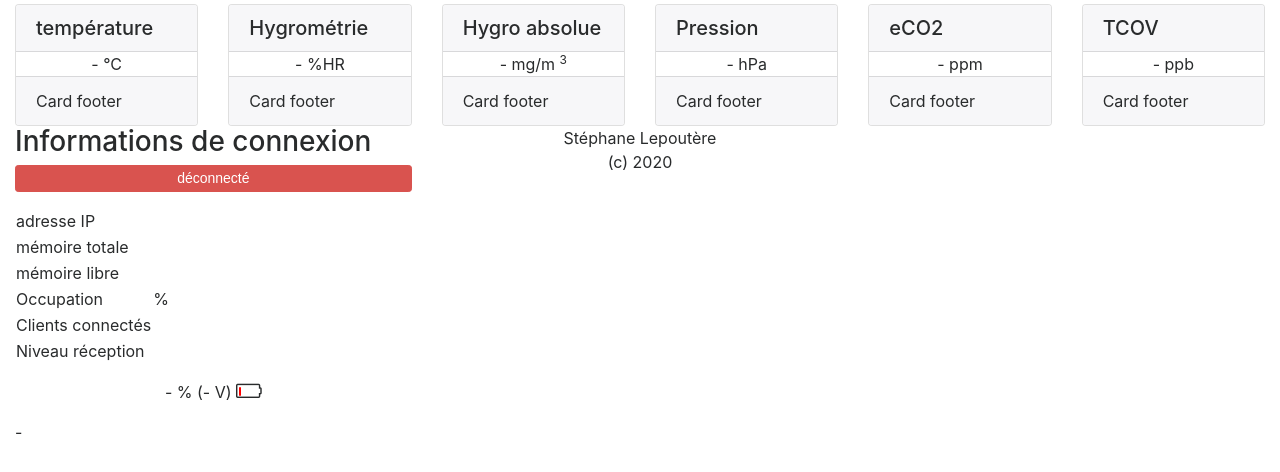
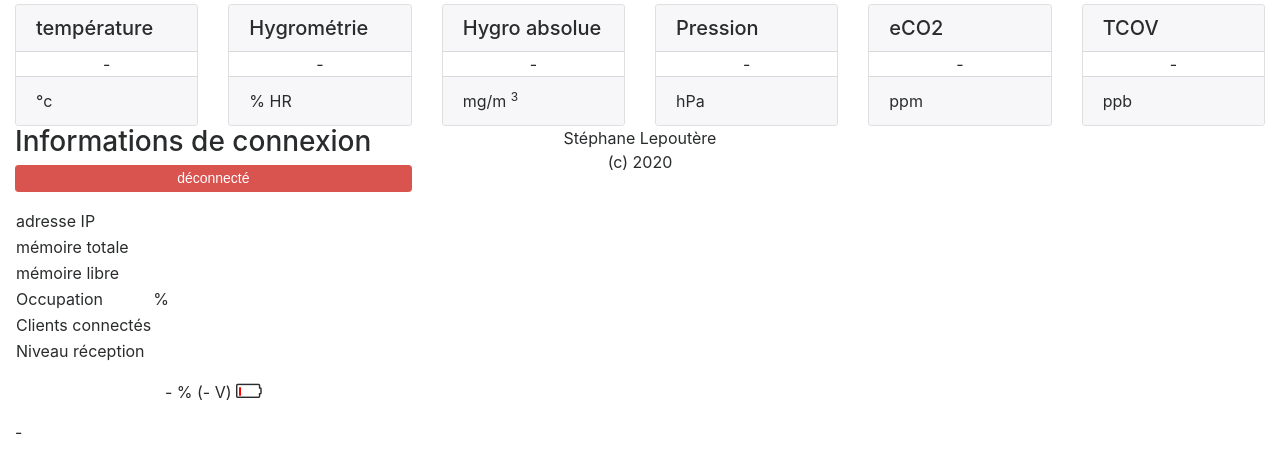
Before and after one commit to PoutsBF/QAir, a plain HTML site: page data/index.htm in a window 1280 px wide. Shown: the part 142-614 px from the top of the page. Drawn offline with Linux system fonts and the light colour scheme.

Commit message:
Update index.htm

```diff
--- a/data/index.htm
+++ b/data/index.htm
@@ -70,11 +70,11 @@
 					</h5>
 					<div class="card-body text-center">
 						<p class="card-text">
-							<span id="val_temp">-</span> °C
+							<span id="val_temp">-</span>
 						</p>
 					</div>
 					<div class="card-footer">
-						Card footer
+						°c
 					</div>
 				</div>
 			</div>
@@ -85,11 +85,11 @@
 					</h5>
 					<div class="card-body text-center">
 						<p class="card-text">
-							<span id="val_hygro">-</span> %HR
+							<span id="val_hygro">-</span>
 						</p>
 					</div>
 					<div class="card-footer">
-						Card footer
+						% HR
 					</div>
 				</div>
 			</div>
@@ -100,11 +100,11 @@
 					</h5>
 					<div class="card-body text-center">
 						<p class="card-text">
-							<span id="val_hygroAbs">-</span> mg/m <sup>3</sup>
+							<span id="val_hygroAbs">-</span>
 						</p>
 					</div>
 					<div class="card-footer">
-						Card footer
+						mg/m <sup>3</sup>
 					</div>
 				</div>
 			</div>
@@ -115,11 +115,11 @@
 					</h5>
 					<div class="card-body text-center">
 						<p class="card-text">
-							<span id="val_pression">-</span> hPa
+							<span id="val_pression">-</span>
 						</p>
 					</div>
 					<div class="card-footer">
-						Card footer
+						hPa
 					</div>
 				</div>
 			</div>
@@ -130,11 +130,11 @@
 					</h5>
 					<div class="card-body text-center">
 						<p class="card-text">
-							<span id="val_eco2">-</span> ppm
+							<span id="val_eco2">-</span>
 						</p>
 					</div>
 					<div class="card-footer">
-						Card footer
+						ppm
 					</div>
 				</div>
 			</div>
@@ -145,11 +145,11 @@
 					</h5>
 					<div class="card-body text-center">
 						<p class="card-text">
-							<span id="val_tcov">-</span> ppb
+							<span id="val_tcov">-</span>
 						</p>
 					</div>
 					<div class="card-footer">
-						Card footer
+						ppb
 					</div>
 				</div>
 			</div>
```
